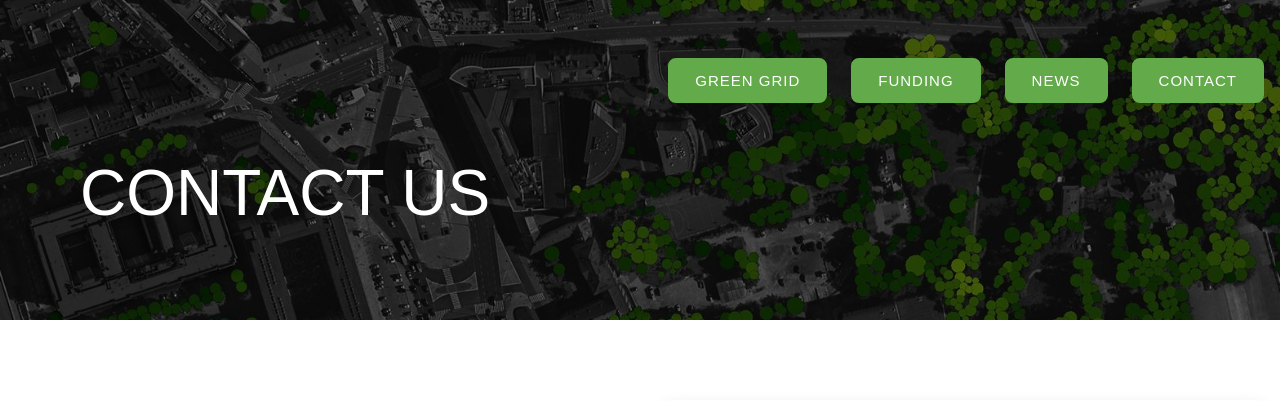
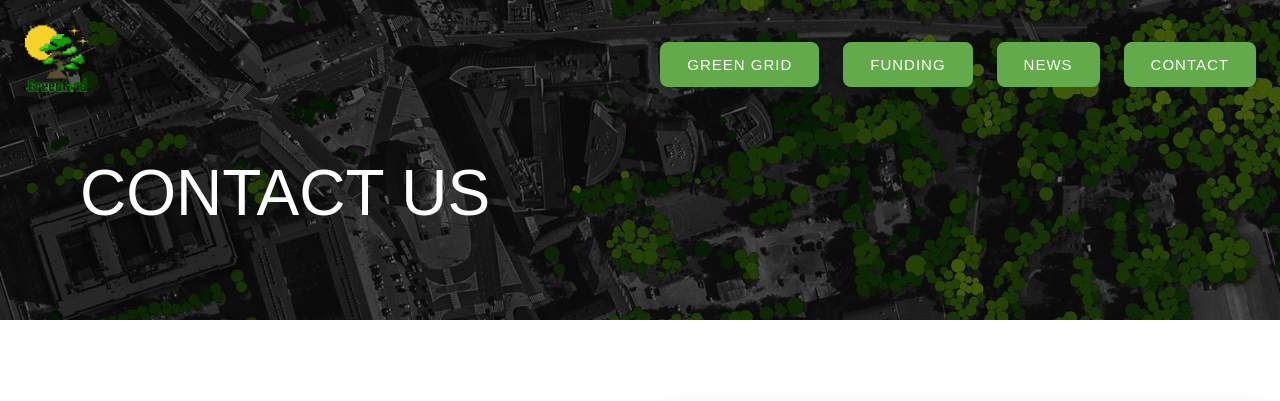
Before and after one commit to besque/colossus2.0_LGTM, a Flask app: page /contact in a window 1280 px wide. Shown: the top 401 px of the page. Run offline with Flask 3, Linux system fonts and the light colour scheme; some libraries are stand-ins or nearby versions; some web fonts are replaced.

Commit message:
fixed logo position

```diff
--- a/templates/base.html
+++ b/templates/base.html
@@ -159,10 +159,10 @@
 </head>
 <body class="font-sans text-dark-green">
     <header class="absolute w-full z-10 py-4">
-        <div class="container mx-auto px-4 flex justify-between items-center">
-            <div class="flex items-center -ml-28">
+        <div class="container mx-auto px-6 flex justify-between items-center">
+            <div class="flex items-center">
                 <a href="{{ url_for('index') }}" class="block">
-                    <img src="{{ url_for('static', filename='img/gglogo.webp') }}" alt="GreenGrids Logo" class="h-32 w-auto">
+                    <img src="{{ url_for('static', filename='img/gglogo.webp') }}" alt="GreenGrids Logo" class="h-24 w-auto">
                 </a>
             </div>
             <nav class="hidden md:block">
```
